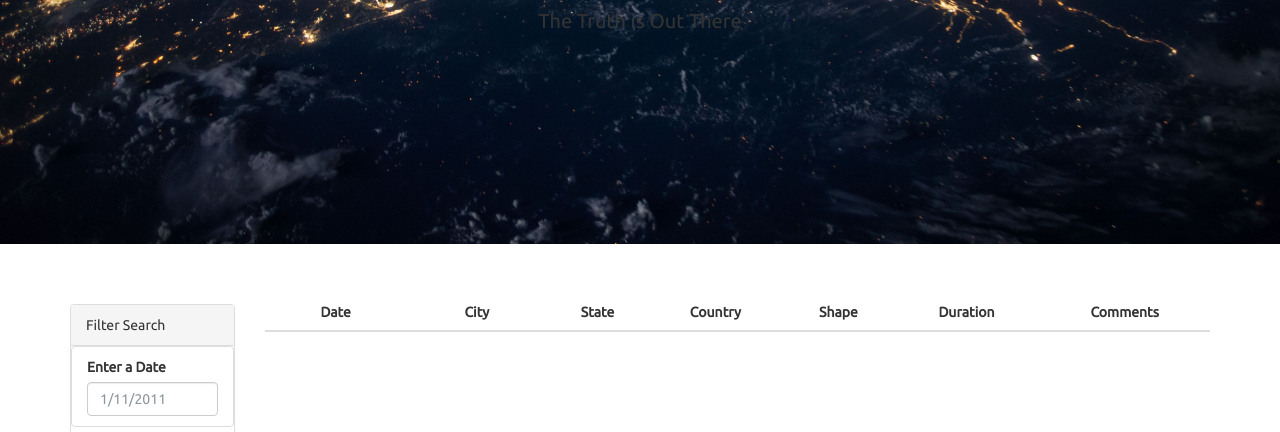
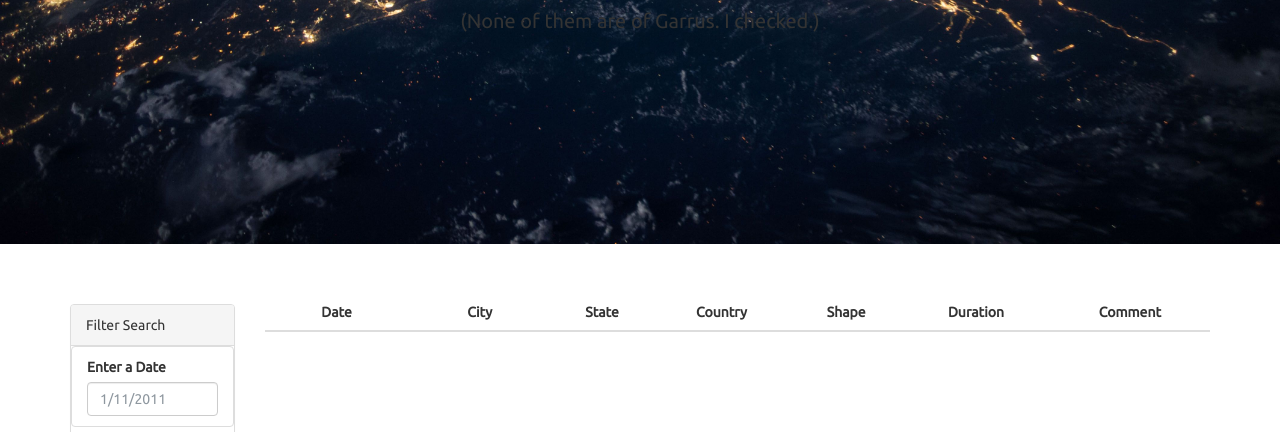
Before and after one commit to c-buchanan/space_space_space, a plain HTML site: page index.html in a window 1280 px wide. Shown: the part 368-800 px from the top of the page. Drawn offline with nearby package versions, Linux system fonts and the light colour scheme.

Commit message:
Update index.html

```diff
--- a/index.html
+++ b/index.html
@@ -23,7 +23,7 @@
     </nav>
     <div class="hero text-center">
       <h1>UFO Sightings</h1>
-      <p>The Truth is Out There</p>
+      <p>(None of them are of Garrus. I checked.)</p>
     </div>
     <div class="container">
       <div class="row margin-top-50">
@@ -58,7 +58,7 @@
                   <th class="table-head">Country</th>
                   <th class="table-head">Shape</th>
                   <th class="table-head">Duration</th>
-                  <th class="table-head">Comments</th>
+                  <th class="table-head">Comment</th>
                 </tr>
               </thead>
               <tbody></tbody>
```
